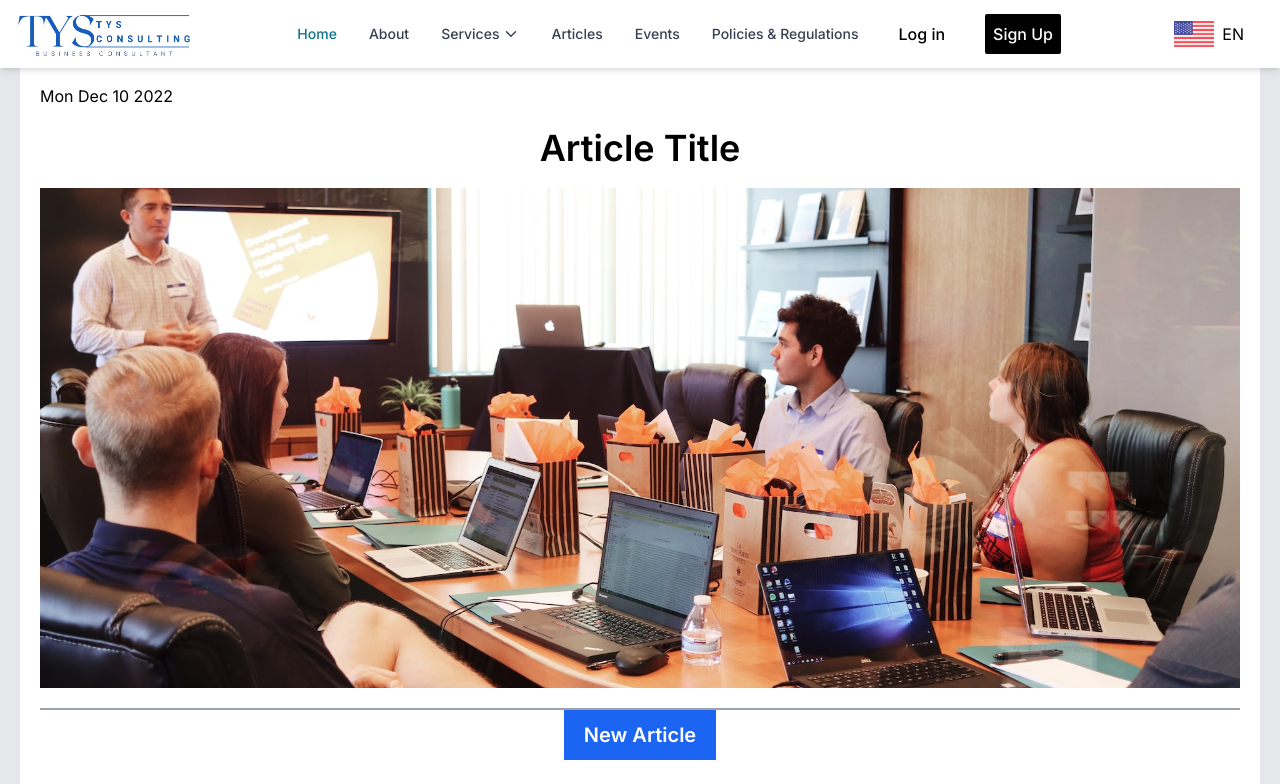
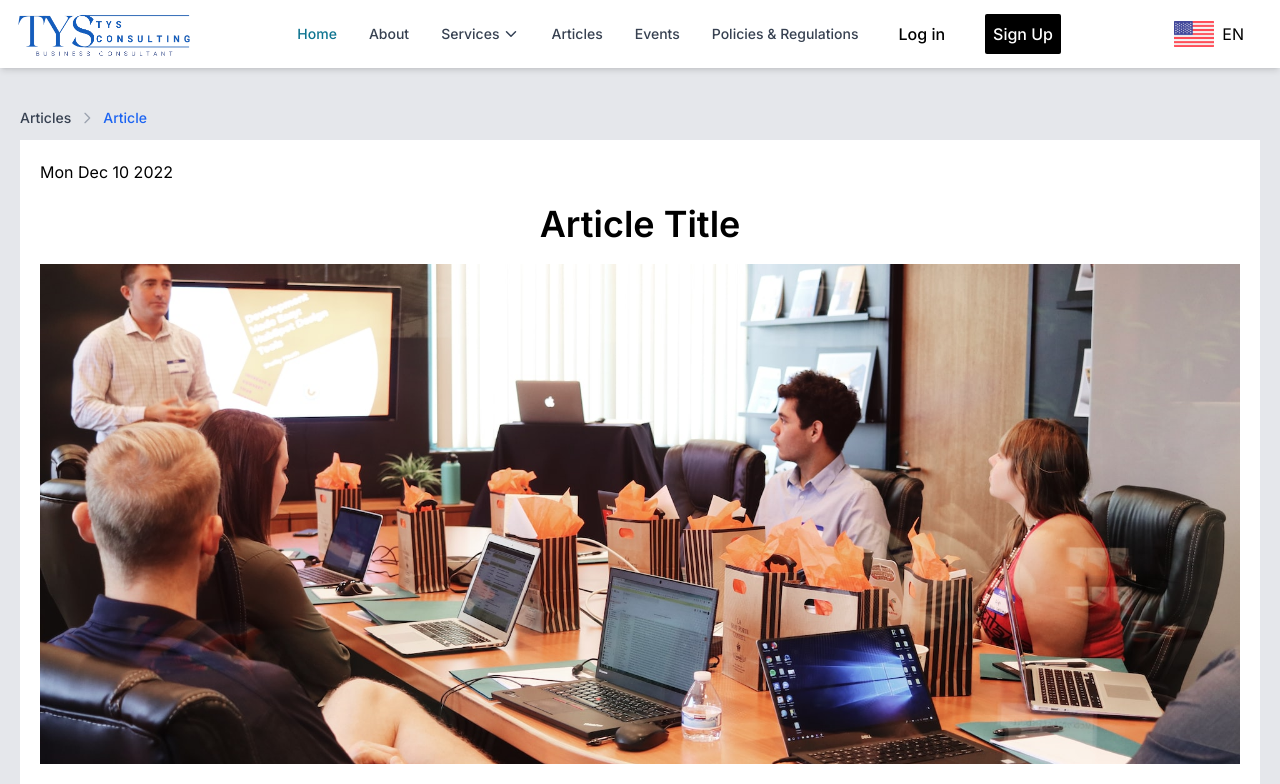
Before and after one commit to fikriymnn/tys-cons, a Next.js app: page /articles/article in a window 1280 px wide. Shown: the top 784 px of the page. Built offline with nearby package versions, Linux system fonts and the light colour scheme.

Commit message:
update: fix

```diff
--- a/src/app/articles/article/page.jsx
+++ b/src/app/articles/article/page.jsx
@@ -5,7 +5,7 @@ import Image from 'next/image'
 
 function Article() {
     return (
-        <div className='bg-gray-200 p-5'>
+        <div className='bg-gray-200 pt-24 pb-5 ps-5 pe-5'>
             <BreadcrumbArticle
                 className='ps-0'
             />
```
